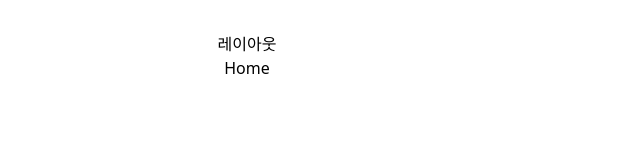
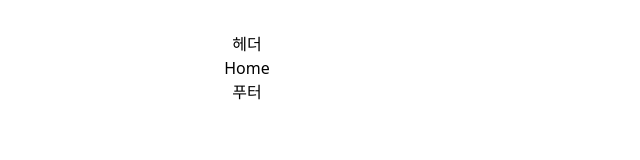
Before and after one commit to bullbear-simulator/frontend, a React (Vite) app: page / in a window 1280 px wide. Shown: the top 160 px of the page, without its empty margins (0-640 px from the left). Built offline with nearby package versions, Linux system fonts and the light colour scheme.

Commit message:
🚧 공용 헤더, 푸터 화면 구성작업 진행중

```diff
--- a/src/components/layout/Footer.jsx
+++ b/src/components/layout/Footer.jsx
@@ -0,0 +1,8 @@
+
+function Footer() {
+  return (
+    <main>푸터</main>
+  );
+}
+
+export default Footer; // 기본 내보내기
--- a/src/components/layout/Header.jsx
+++ b/src/components/layout/Header.jsx
@@ -0,0 +1,8 @@
+
+function Header() {
+  return (
+    <main>헤더</main>
+  );
+}
+
+export default Header; // 기본 내보내기
--- a/src/components/layout/index.jsx
+++ b/src/components/layout/index.jsx
@@ -1,10 +1,13 @@
 import { Outlet } from "react-router-dom";
+import Header from "@components/layout/Header";
+import Footer from "@components/layout/Footer";
 
 function Layout() {
   return (
     <div className="max-w-iphone-14-pro-max">
-      <h1>레이아웃</h1>
+      <Header />
       <Outlet />
+      <Footer />
     </div>
   );
 }
```
Also changed, not shown: 1 other file (tests, documents, lock files or other folders).
